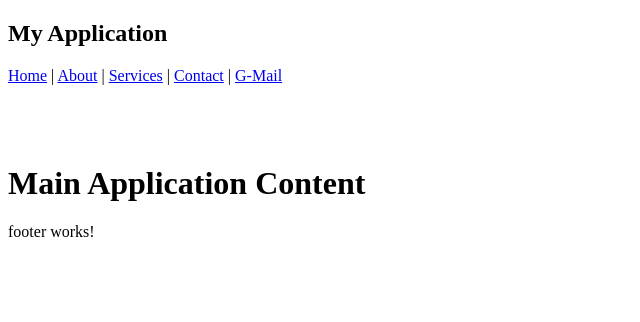
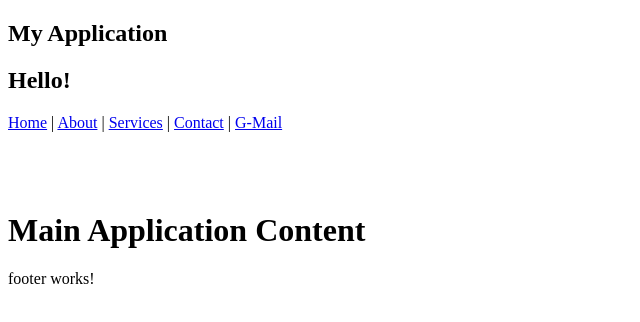
Before and after one commit to Rajashreepal/AngularProject-Two, an Angular app: page / in a window 1280 px wide. Shown: the top 322 px of the page, without its empty margins (0-640 px from the left). Built offline with nearby package versions, Linux system fonts and the light colour scheme.

Commit message:
Updated header UI

```diff
--- a/src/app/Components/header/header.html
+++ b/src/app/Components/header/header.html
@@ -1,7 +1,7 @@
 <!-- <p>header works!</p> -->
 <nav>
   <h1>My Application</h1>
-
+  <h1>Hello!</h1>
   <a href="#">Home</a> |
   <a href="#">About</a> |
   <a href="#">Services</a> |
```
